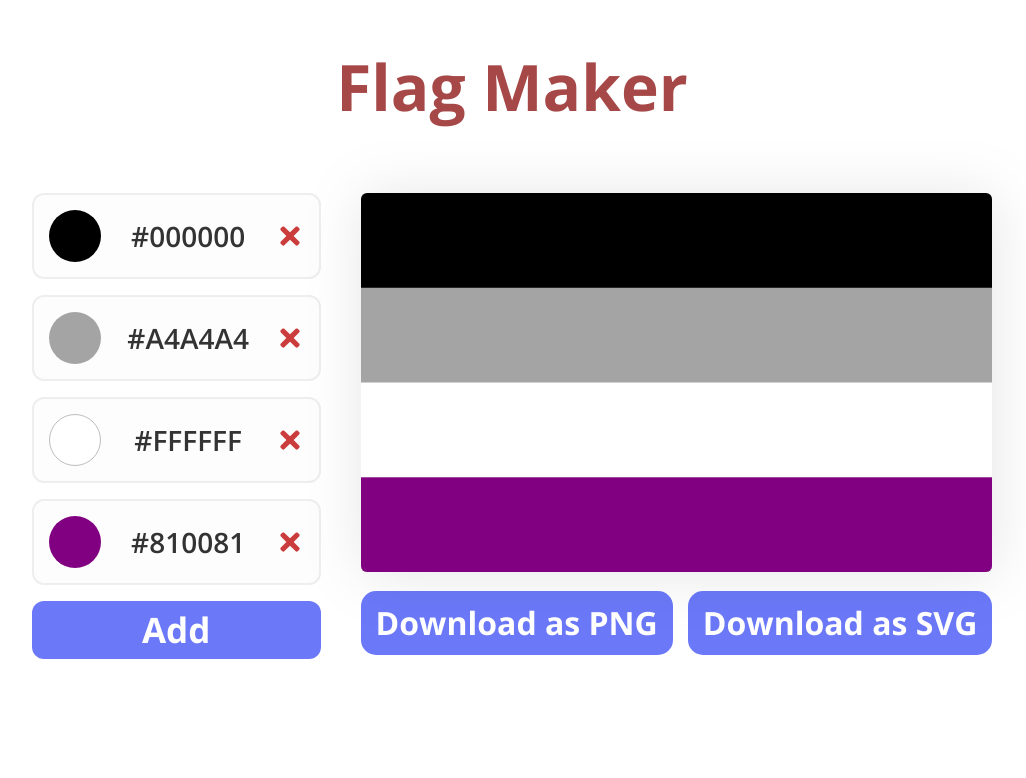
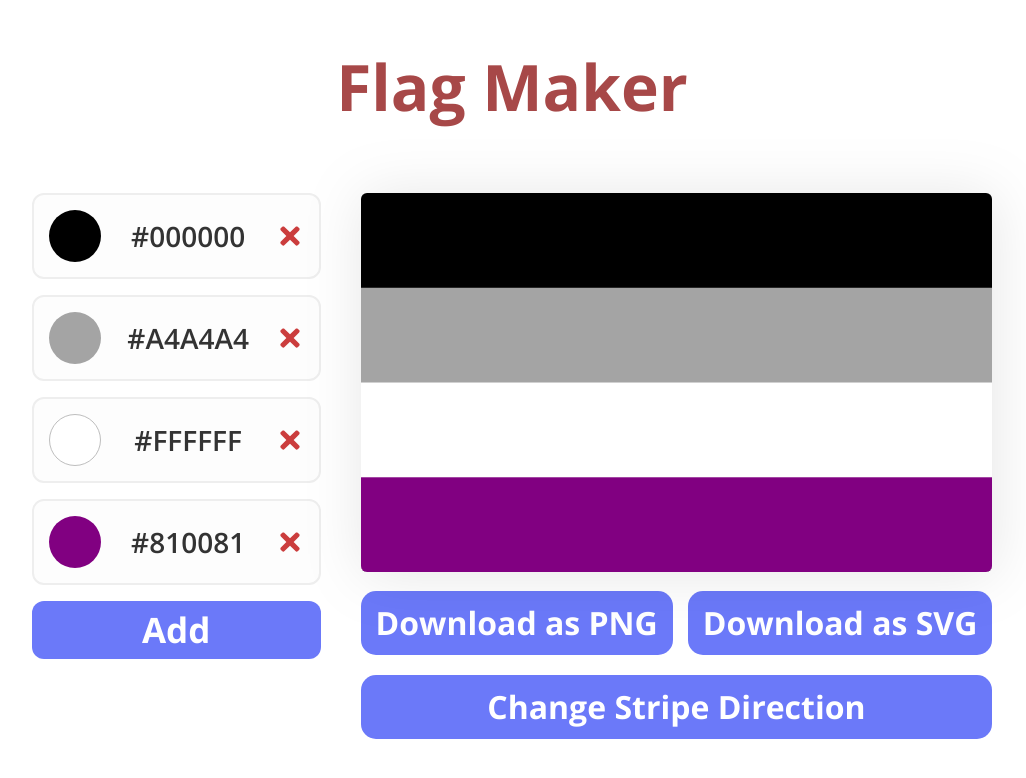
Before and after one commit to scratchyone/flag-maker, a Next.js app: page / in a window 1280 px wide. Shown: the top 778 px of the page, without its empty margins (128-1154 px from the left). Built offline with nearby package versions, Linux system fonts and the light colour scheme.

Commit message:
feat: add stripe directions

```diff
--- a/pages/index.js
+++ b/pages/index.js
@@ -22,14 +22,26 @@ const defaultFlags = [
   ['D62900', 'FF9B55', 'FFFFFF', 'D461A6', 'A50062'],
   ['078d70', '27ceaa', '98e8c1', 'ffffff', '7bade2', '5049cc', '3d1a78'],
 ];
+const directions = { vertical: -1, horizontal: 1 };
 export default function Home() {
   const [colors, setColors] = useState([]);
+  const [direction, setDirection] = useState(directions.horizontal);
   useEffect(() => {
     setColors(defaultFlags.random().map((n) => n.toUpperCase()));
+    setDirection(directions.horizontal);
     if (location.hash) {
       try {
-        setColors(JSON.parse(atob(location.hash.substr(1))));
-      } catch (e) {}
+        let json = JSON.parse(atob(location.hash.substr(1)));
+        if (json.length > 0 && Object.values(directions).includes(json[0])) {
+          setDirection(json[0]);
+          setColors(arrayWithoutElementAtIndex(json, 0));
+        } else {
+          setDirection(directions.horizontal);
+          setColors(json);
+        }
+      } catch (e) {
+        console.error(e);
+      }
     }
   }, []);
   return (
@@ -66,7 +78,7 @@ export default function Home() {
           <button
             className={styles.addButton}
             onClick={() => {
-              const nc = [...colors, defaultFlags.random().random()];
+              const nc = [direction, ...colors, defaultFlags.random().random()];
               setColors(nc);
               location.hash = btoa(JSON.stringify(nc));
             }}
@@ -75,21 +87,32 @@ export default function Home() {
           </button>
         </div>
         <div className={styles.rightColumn}>
-          <div className={styles.flag}>{generateFlag(colors, 6)}</div>
+          <div className={styles.flag}>
+            {generateFlag(colors, direction, 6)}
+          </div>
           <div className={styles.exportButtons}>
             <button
               className={styles.exportButton}
-              onClick={() => downloadPNG(generateFlag(colors))}
+              onClick={() => downloadPNG(generateFlag(colors, direction))}
             >
               Download as PNG
             </button>
             <button
               className={styles.exportButton}
-              onClick={() => downloadSVG(generateFlag(colors))}
+              onClick={() => downloadSVG(generateFlag(colors, direction))}
             >
               Download as SVG
             </button>
           </div>
+          <button
+            className={styles.directionButton}
+            onClick={() => {
+              location.hash = btoa(JSON.stringify([direction * -1, ...colors]));
+              setDirection(direction * -1);
+            }}
+          >
+            Change Stripe Direction
+          </button>
         </div>
       </div>
     </div>
@@ -111,10 +134,12 @@ async function downloadPNG(svg) {
   fileDownload(blob, 'flag.png');
 }
 
-function generateFlag(colors, borderRadius) {
+function generateFlag(colors, direction, borderRadius) {
   const width = 500;
   const height = 300;
-  const stripeHeight = height / colors.length;
+  const yOffset =
+    direction == directions.horizontal ? height / colors.length : 0;
+  const xOffset = direction == directions.vertical ? width / colors.length : 0;
   let lastColor = null;
   return (
     <svg
@@ -125,10 +150,18 @@ function generateFlag(colors, borderRadius) {
       {colors.map((color, i) => {
         const rect = color != lastColor && (
           <rect
-            x={0}
-            y={i * stripeHeight}
-            width="100%"
-            height={`${100 - (100 / colors.length) * i}%`}
+            x={i * xOffset}
+            y={i * yOffset}
+            width={
+              direction == directions.vertical
+                ? `${100 - (100 / colors.length) * i}%`
+                : '100%'
+            }
+            height={
+              direction == directions.horizontal
+                ? `${100 - (100 / colors.length) * i}%`
+                : '100%'
+            }
             fill={'#' + color}
             key={i}
           />
--- a/styles/Home.module.css
+++ b/styles/Home.module.css
@@ -125,3 +125,20 @@
   padding-right: 15px;
   cursor: pointer;
 }
+.directionButton {
+  max-width: 90vw;
+  width: 100%;
+  border: none;
+  background: #6b79f9;
+  border-radius: 15px;
+  font-family: Open Sans;
+  font-weight: bold;
+  font-size: 32px;
+  line-height: 44px;
+  color: #ffffff;
+  padding: 10px;
+  padding-left: 15px;
+  padding-right: 15px;
+  cursor: pointer;
+  margin-bottom: 10px;
+}
```
